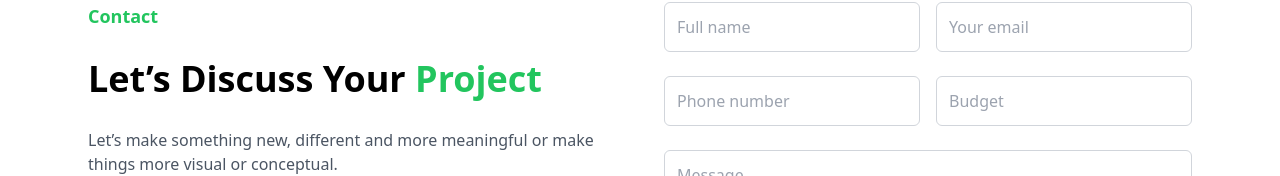
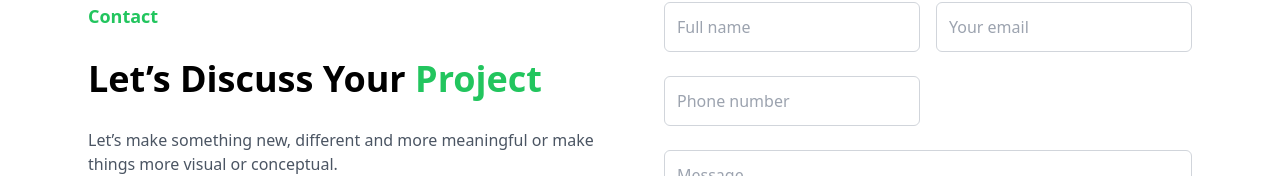
Before and after one commit to Harshavardhan3011/portfolio, a React (Vite) app: page / in a window 1280 px wide. Shown: the part 2246-2422 px from the top of the page. Built offline with nearby package versions, Linux system fonts and the light colour scheme.

Commit message:
Update Contact.jsx

```diff
--- a/src/pages/Contact.jsx
+++ b/src/pages/Contact.jsx
@@ -6,7 +6,6 @@ export default function Contact() {
     fullname: "",
     email: "",
     phone: "",
-    budget: "",
     message: ""
   });
   const [loading, setLoading] = useState(false);
@@ -20,15 +19,24 @@ export default function Contact() {
     e.preventDefault();
     setLoading(true);
 
-    const serviceID = "your_service_id";      // Replace with your EmailJS service ID
-    const templateID = "your_template_id";    // Replace with your EmailJS template ID
-    const userID = "your_user_id";            // Replace with your EmailJS user ID
+    const serviceID = "service_501";
+    const templateID = "template_501";
+    const userID = "qh_lF64fPIXy8N3VN";
 
-    emailjs.send(serviceID, templateID, formData, userID)
+    // Prepare data for email template
+    const templateParams = {
+      name: formData.fullname,
+      email: formData.email,
+      phone: formData.phone,
+      message: formData.message,
+      time: new Date().toLocaleString()       // Current date/time string
+    };
+
+    emailjs.send(serviceID, templateID, templateParams, userID)
       .then(() => {
         setLoading(false);
         setResult({ success: true, message: "Message sent successfully!" });
-        setFormData({ fullname: "", email: "", phone: "", budget: "", message: "" });
+        setFormData({ fullname: "", email: "", phone: "", message: "" });
       }, (error) => {
         setLoading(false);
         setResult({ success: false, message: "Failed to send message, please try again." });
@@ -120,14 +128,7 @@ export default function Contact() {
               className="p-3 rounded-md border border-gray-300 focus:outline-none focus:ring-2 focus:ring-green-500"
               value={formData.phone}
               onChange={handleChange}
-            />
-            <input
-              type="text"
-              name="budget"
-              placeholder="Budget"
-              className="p-3 rounded-md border border-gray-300 focus:outline-none focus:ring-2 focus:ring-green-500"
-              value={formData.budget}
-              onChange={handleChange}
+              required
             />
           </div>
           <textarea
@@ -139,7 +140,6 @@ export default function Contact() {
             onChange={handleChange}
             required
           ></textarea>
-
           <button
             type="submit"
             disabled={loading}
@@ -147,7 +147,6 @@ export default function Contact() {
           >
             {loading ? "Sending..." : "Submit Message"}
           </button>
-
           {result && (
             <p className={`mt-4 ${result.success ? "text-green-500" : "text-red-500"}`}>
               {result.message}
```
